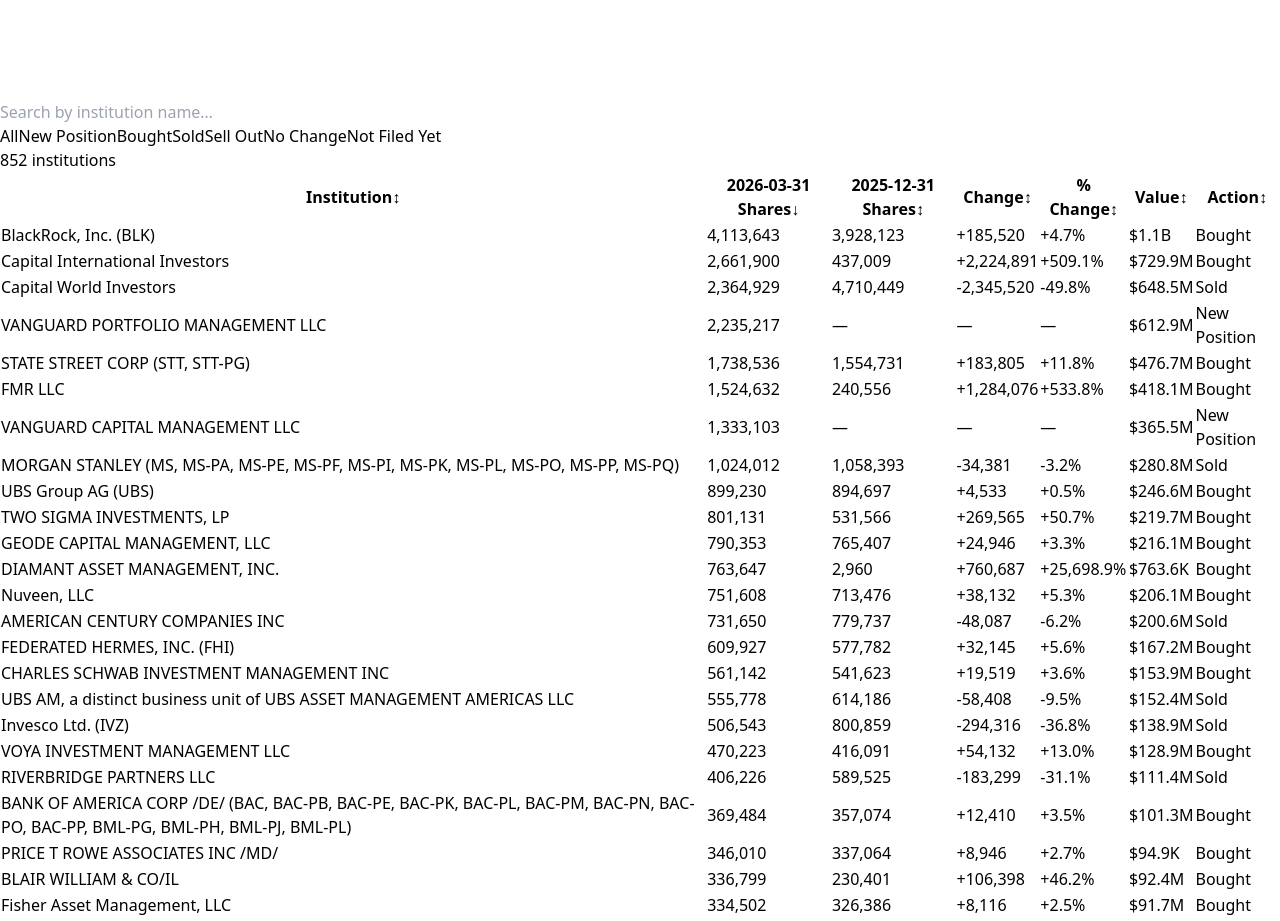
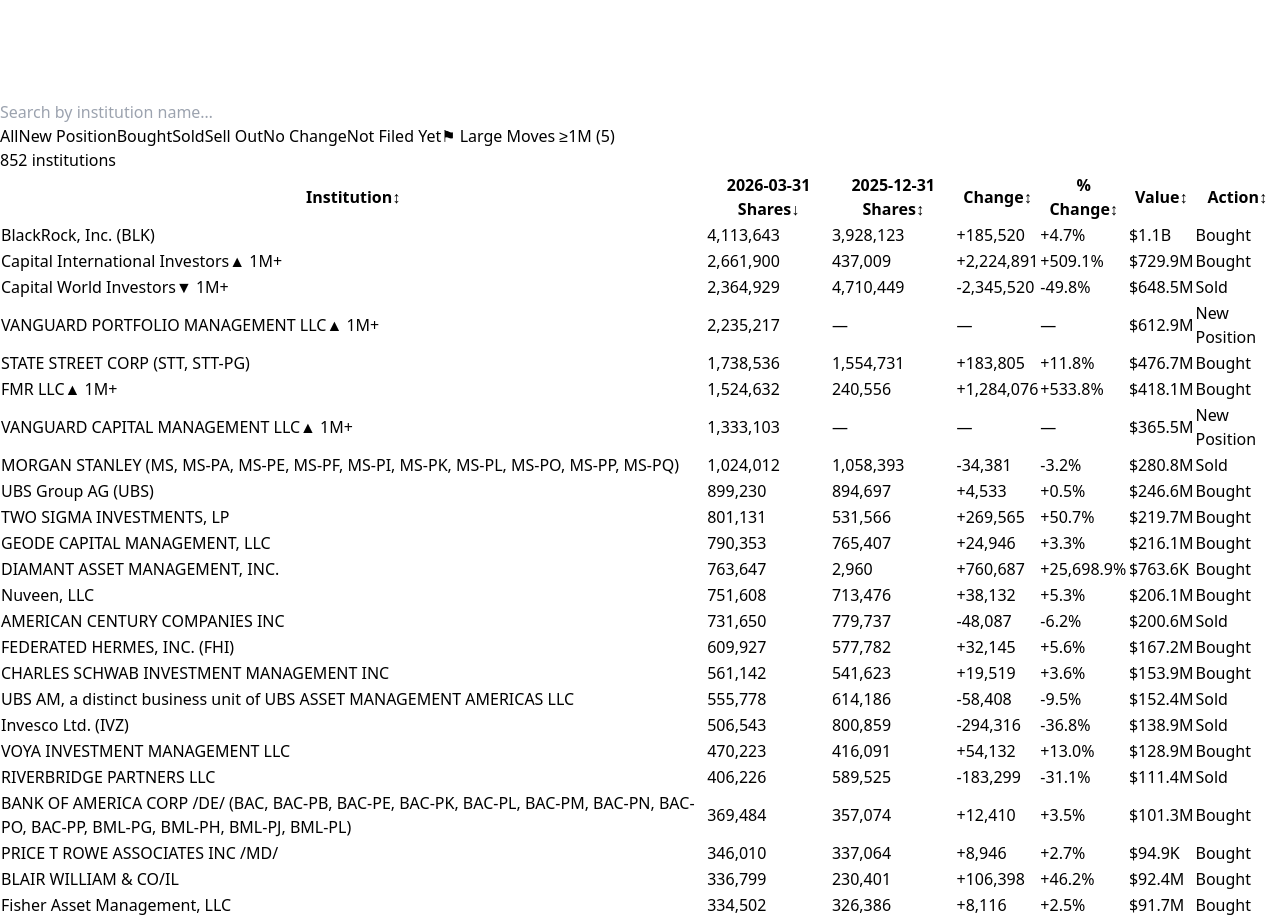
Before and after one commit to lpearson5/HEICO-Dashboard, a Next.js app: page / in a window 1280 px wide. Shown: the part 1300-2221 px from the top of the page. Built offline with nearby package versions, Linux system fonts and the light colour scheme.

Commit message:
feat: highlight large moves (1M+ share buys/sells) with amber rows, 1M+ flags, and a filter toggle

```diff
--- a/components/Dashboard.tsx
+++ b/components/Dashboard.tsx
@@ -20,6 +20,19 @@
 const ACTION_RANK: Record<Action, number> = {
   "New Position": 0, Bought: 1, Sold: 2, "Sell Out": 3, "No Change": 4, "Not Filed Yet": 5,
 };
+
+// A "large move" = a quarter-over-quarter buy or sell of this many shares or more.
+const LARGE_MOVE = 1_000_000;
+
+function largeMove(h: Holding): { big: boolean; dir: "up" | "down" } {
+  let size = 0;
+  let dir: "up" | "down" = "up";
+  if (h.action === "Bought" && h.change != null)            { size = h.change;        dir = "up"; }
+  else if (h.action === "Sold" && h.change != null)         { size = -h.change;       dir = "down"; }
+  else if (h.action === "New Position" && h.currentShares != null) { size = h.currentShares; dir = "up"; }
+  else if (h.action === "Sell Out" && h.priorShares != null)       { size = h.priorShares;   dir = "down"; }
+  return { big: size >= LARGE_MOVE, dir };
+}
 
 type SortKey = keyof Pick<
   Holding,
@@ -52,6 +65,7 @@
 }) {
   const [activeTicker, setActiveTicker] = useState<"HEI" | "HEIA">("HEI");
   const [actionFilter, setActionFilter] = useState<Action | "All">("All");
+  const [largeOnly, setLargeOnly] = useState(false);
   const [search, setSearch] = useState("");
   const [sortKey, setSortKey] = useState<SortKey>("currentShares");
   const [sortAsc, setSortAsc] = useState(false);
@@ -74,6 +88,9 @@
     if (actionFilter !== "All") {
       rows = rows.filter((h) => h.action === actionFilter);
     }
+    if (largeOnly) {
+      rows = rows.filter((h) => largeMove(h).big);
+    }
     if (search.trim()) {
       const q = search.toLowerCase();
       rows = rows.filter((h) => h.filerName.toLowerCase().includes(q));
@@ -93,7 +110,12 @@
     });
 
     return rows;
-  }, [data, actionFilter, search, sortKey, sortAsc]);
+  }, [data, actionFilter, largeOnly, search, sortKey, sortAsc]);
+
+  const largeCount = useMemo(
+    () => (data ? data.holdings.filter((h) => largeMove(h).big).length : 0),
+    [data]
+  );
 
   // Column totals across the currently-shown rows.
   const totals = useMemo(() => {
@@ -219,7 +241,7 @@
             />
           </div>
 
-          {/* Action filter pills */}
+          {/* Action filter pills + large-move toggle */}
           <div className="flex flex-wrap gap-1.5">
             {ACTION_FILTER_ORDER.map((a) => (
               <button
@@ -234,6 +256,17 @@
                 {a}
               </button>
             ))}
+            <button
+              onClick={() => setLargeOnly((v) => !v)}
+              className={`px-3 py-1.5 text-xs font-semibold rounded-full border transition-colors ${
+                largeOnly
+                  ? "bg-amber-500 text-white border-amber-500"
+                  : "bg-amber-50 text-amber-700 border-amber-300 hover:border-amber-400"
+              }`}
+              title="Show only buys or sells of 1,000,000+ shares"
+            >
+              ⚑ Large Moves ≥1M ({largeCount})
+            </button>
           </div>
         </div>
 
@@ -267,10 +300,29 @@
                     </td>
                   </tr>
                 ) : (
-                  filtered.map((h) => (
-                    <tr key={h.filerCik} className="hover:bg-gray-50 transition-colors">
+                  filtered.map((h) => {
+                    const lm = largeMove(h);
+                    return (
+                    <tr
+                      key={h.filerCik}
+                      className={`transition-colors ${
+                        lm.big
+                          ? "bg-amber-50 border-l-4 border-amber-400 hover:bg-amber-100"
+                          : "hover:bg-gray-50"
+                      }`}
+                    >
                       <td className="px-4 py-3 font-medium text-gray-900 max-w-xs truncate">
                         {h.filerName}
+                        {lm.big && (
+                          <span
+                            className={`ml-2 inline-block px-1.5 py-0.5 text-[10px] font-bold rounded align-middle ${
+                              lm.dir === "up" ? "bg-green-600 text-white" : "bg-red-600 text-white"
+                            }`}
+                            title="Large move: 1,000,000+ shares"
+                          >
+                            {lm.dir === "up" ? "▲" : "▼"} 1M+
+                          </span>
+                        )}
                       </td>
                       <td className="px-4 py-3 text-right tabular-nums text-gray-700">
                         {fmt(h.currentShares)}
@@ -302,7 +354,8 @@
                         </span>
                       </td>
                     </tr>
-                  ))
+                    );
+                  })
                 )}
               </tbody>
               {filtered.length > 0 && (
```
